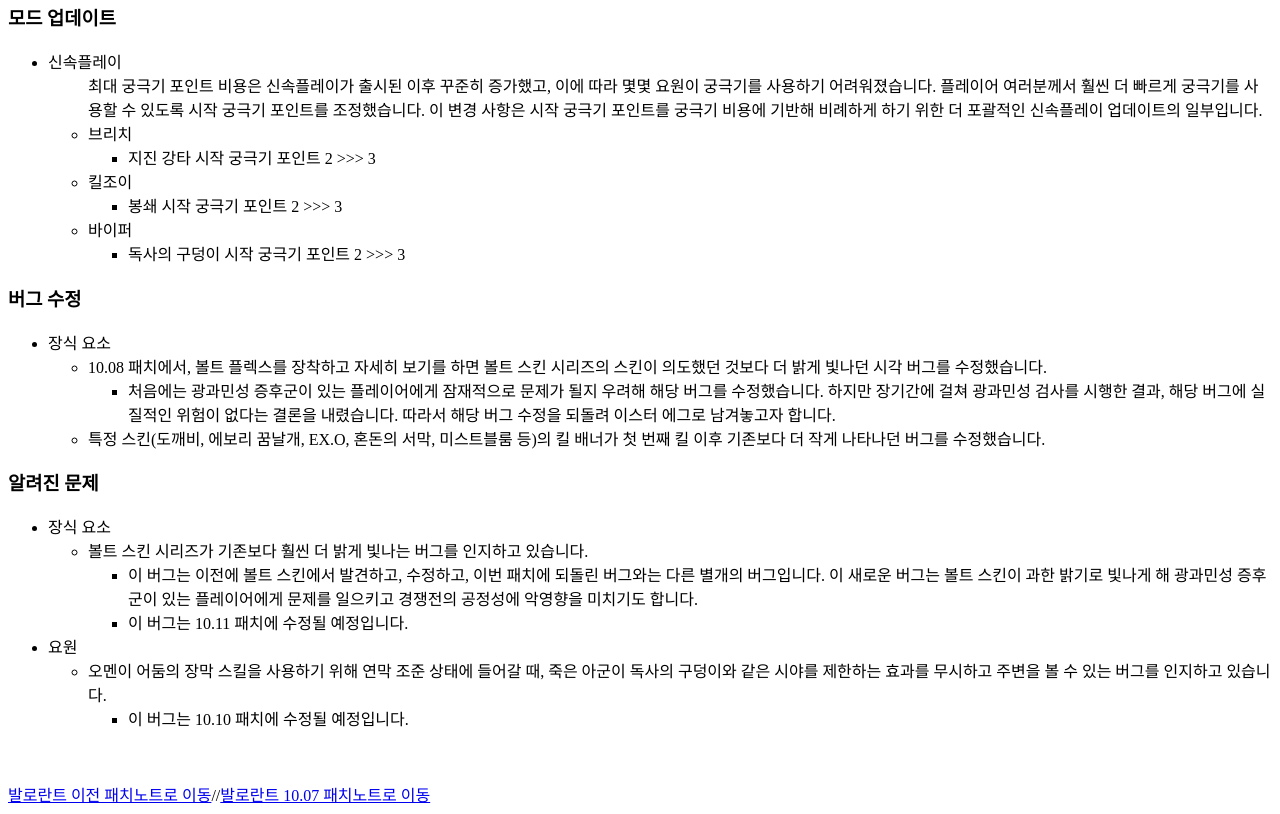
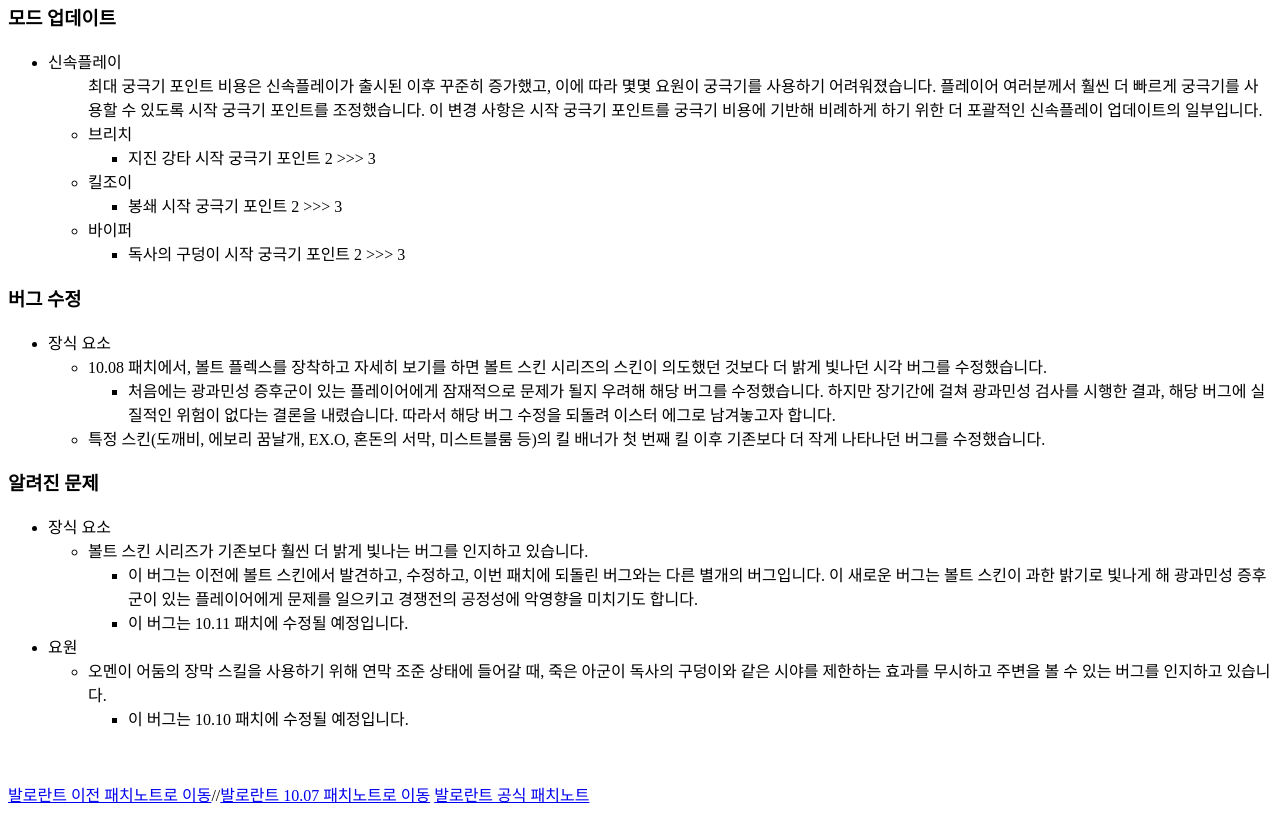
Before and after one commit to zephyr3232/patchnoteVAL, a plain HTML site: page VAL_10.09.html in a window 1280 px wide. Shown: the part 2430-3244 px from the top of the page. Drawn offline with Linux system fonts and the light colour scheme.

Commit message:
Update VAL_10.09.html

```diff
--- a/VAL_10.09.html
+++ b/VAL_10.09.html
@@ -43,5 +43,6 @@
 <br>
 <br>
 <a href="VAL_10.08.html"  title="10.08 패치노트로 이동합니다.">발로란트 이전 패치노트로 이동</a>//<a href="index.html"  title="10.07 패치노트로 이동합니다.">발로란트 10.07 패치노트로 이동</a>
+<a href="https://playvalorant.com/ko-kr/news/game-updates/valorant-patch-notes-10-09/" title="10.09 발로란트 공식 패치노트">발로란트 공식 패치노트</a>
 </body>
 </html>
```
